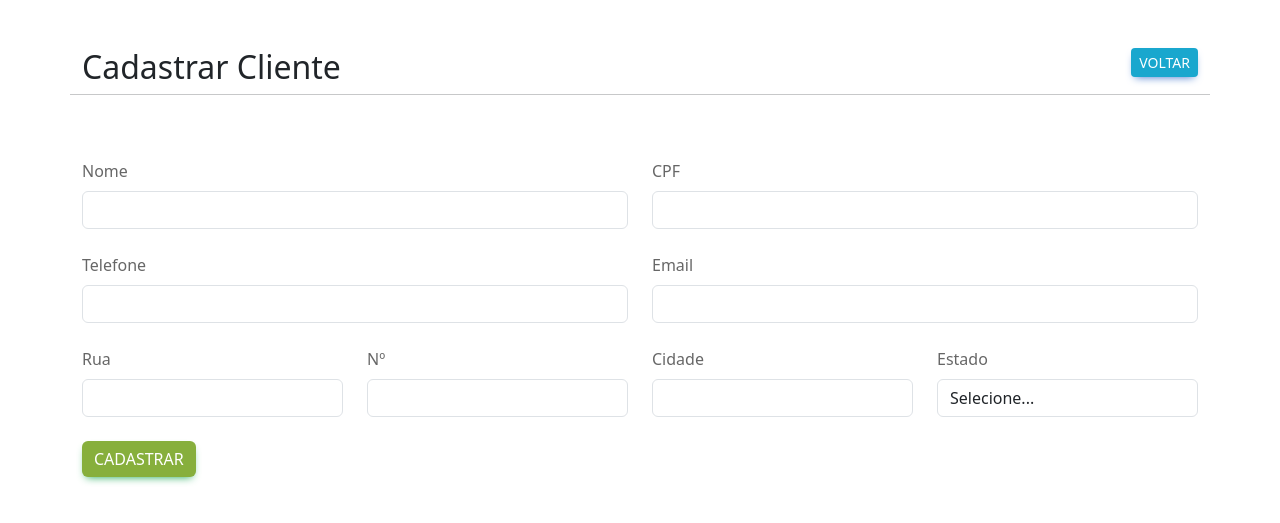
After one commit to fernandesraquel/SigConstruct, a Django app: page /cliente/cadastrar in a window 1280 px wide. The commit adds this page. Shown: the top 523 px of the page. Run offline with Django 4.2, Linux system fonts and the light colour scheme; some libraries are stand-ins or nearby versions.

Commit message:
recuperado clientes

```diff
--- a/usuarios/models.py
+++ b/usuarios/models.py
@@ -28,6 +28,9 @@ class Fornecedor(models.Model):
     cnpj = models.CharField(max_length=18, null=True, blank=True)
     email = models.EmailField(null=False, blank=False)
 
+    def __str__(self):
+        return self.nome
+
     def formatar_cnpj(self):
         cnpj_formatado = f"{self.cnpj[:2]}.{self.cnpj[2:5]}.{self.cnpj[5:8]}/{self.cnpj[8:12]}-{self.cnpj[12:]}"
         return cnpj_formatado
@@ -35,9 +38,6 @@ class Fornecedor(models.Model):
     def formatar_telefone(self):
         telefone_formatado = f"({self.telefone[:2]}) {self.telefone[2:6]}-{self.telefone[6:]}"
         return telefone_formatado
-
-    def __str__(self):
-        return self.nome
 
 class Endereco(models.Model):
     rua = models.CharField(max_length=255, null=False, blank=False)
@@ -48,6 +48,39 @@ class Endereco(models.Model):
     def __str__(self):
         return f"{self.rua}, {self.numero}, {self.cidade}/{self.estado}"
 
+    @staticmethod
+    def get_estados_brasileiros():
+        estados = [
+            ('AC', 'Acre'),
+            ('AL', 'Alagoas'),
+            ('AP', 'Amapá'),
+            ('AM', 'Amazonas'),
+            ('BA', 'Bahia'),
+            ('CE', 'Ceará'),
+            ('DF', 'Distrito Federal'),
+            ('ES', 'Espírito Santo'),
+            ('GO', 'Goiás'),
+            ('MA', 'Maranhão'),
+            ('MT', 'Mato Grosso'),
+            ('MS', 'Mato Grosso do Sul'),
+            ('MG', 'Minas Gerais'),
+            ('PA', 'Pará'),
+            ('PB', 'Paraíba'),
+            ('PR', 'Paraná'),
+            ('PE', 'Pernambuco'),
+            ('PI', 'Piauí'),
+            ('RJ', 'Rio de Janeiro'),
+            ('RN', 'Rio Grande do Norte'),
+            ('RS', 'Rio Grande do Sul'),
+            ('RO', 'Rondônia'),
+            ('RR', 'Roraima'),
+            ('SC', 'Santa Catarina'),
+            ('SP', 'São Paulo'),
+            ('SE', 'Sergipe'),
+            ('TO', 'Tocantins')
+        ]
+        return estados
+
 class Cliente(models.Model):
     nome = models.CharField(max_length=255, null=False, blank=False)
     endereco = models.ForeignKey(Endereco, on_delete=models.CASCADE)
@@ -57,3 +90,7 @@ class Cliente(models.Model):
 
     def __str__(self):
         return self.nome
+
+    def formatar_cpf(cpf):
+        cpf_formatado = f"{cpf[:3]}.{cpf[3:6]}.{cpf[6:9]}-{cpf[9:]}"
+        return cpf_formatado
--- /dev/null
+++ b/usuarios/templates/cliente/cadastro_cliente.html
@@ -0,0 +1,86 @@
+{% extends 'base.html' %}
+{% load static %}
+
+{% block header %}{% endblock header %}
+
+{% block content %}
+<div class="container mt-5">
+    <div class="row">
+        <div class="col-sm-8">
+            <h2>Cadastrar Cliente</h2>
+        </div>
+        <div class="col-sm-4 text-end">
+            <a href="{% url 'listar_clientes' %}" class="btn btn-primary btn-sm" style="background-color: #19A7CE; border:none;">Voltar</a>
+        </div><hr>
+    </div>
+    <div>
+        <form method="POST" action="{% url 'cadastrar_cliente' %}">
+            {% csrf_token %}
+
+            <div class="row mb-4 mt-5">
+                <div class="col">
+                <div class="form-group">
+                    <label class="form-label">Nome</label>
+                    <input type="text" id="form6Example1" class="form-control" name="nome"/>
+                </div>
+                </div>
+                <div class="col">
+                <div class="form-group">
+                    <label class="form-label">CPF</label>
+                    <input type="text" id="form6Example2" class="form-control" name="cpf"/>
+                </div>
+                </div>
+            </div>
+            <div class="row mb-4">
+                <div class="col">
+                <div class="form-group">
+                    <label class="form-label">Telefone</label>
+                    <input type="text" id="form6Example1" class="form-control" name="telefone"/>
+                </div>
+                </div>
+                <div class="col">
+                <div class="form-group">
+                    <label class="form-label">Email</label>
+                    <input type="text" id="form6Example2" class="form-control" name="email"/>
+                </div>
+                </div>
+            </div>
+            <div class="row mb-4">
+                <div class="col">
+                <div class="form-group">
+                    <label class="form-label">Rua</label>
+                    <input type="text" id="form6Example1" class="form-control" name="rua"/>
+                </div>
+                </div>
+                <div class="col">
+                <div class="form-group">
+                    <label class="form-label">Nº</label>
+                    <input type="text" id="form6Example2" class="form-control" name="numero"/>
+                </div>
+                </div>
+                <div class="col">
+                    <div class="form-group">
+                        <div class="form-group">
+                            <label class="form-label">Cidade</label>
+                            <input type="text" id="form6Example2" class="form-control" name="cidade"/>
+                        </div>
+                    </div>
+                </div>
+                <div class="col">
+                    <div class="form-group">
+                        <label class="form-label" for="inputState">Estado</label>
+                        <select id="inputState" class="form-control" name="estado">
+                            <option selected>Selecione...</option>
+                            {% for estado in estados %}
+                            <option value="{{ estado.0 }}">{{ estado.1 }}</option>
+                            {% endfor %}
+                        </select>
+                    </div>
+                </div>
+            </div>
+            <input type="submit" value="Cadastrar" class="btn btn-success" style="background-color: #87af3c; border:none;">
+        </form>
+    </div>
+</div>
+
+{% endblock  %}
--- a/usuarios/templates/fornecedor/deletar_fornecedor.html
+++ b/usuarios/templates/fornecedor/deletar_fornecedor.html
@@ -5,7 +5,7 @@
 
 {% block content %}
 <div class="container mt-5">
-    <h3 class="mb-3">Editar Funcionário</h3><hr>
+    <h3 class="mb-3">Excluir Fornecedor</h3><hr>
     <p class="lead mt-5">Você tem certeza que deseja excluir o Fornecedor "<b>{{ fornecedor.nome }} </b>"?</p>
     <form method="post">
         {% csrf_token %}
--- a/usuarios/templates/fornecedor/listar_fornecedores.html
+++ b/usuarios/templates/fornecedor/listar_fornecedores.html
@@ -36,7 +36,7 @@
         {% for fornecedor in fornecedores %}
         <tr>
             <th>{{ fornecedor.nome }}</th>
-            <td>{{ fornecedor.formatar_cnpj }}</td>
+            <td>{{fornecedor.formatar_cnpj }}</td>
             <td>{{ fornecedor.formatar_telefone }}</td>
             <td>{{ fornecedor.email }}</td>
             <td class="text-center">
--- a/usuarios/templates/usuarios/registros/logado.html
+++ b/usuarios/templates/usuarios/registros/logado.html
@@ -23,7 +23,7 @@
                         <a class="nav-link" href="{% url 'listar_fornecedores' %}">Fornecedores</a>
                     </li>
                     <li class="nav-item">
-                        <a class="nav-link" href="#">Clientes</a>
+                        <a class="nav-link" href="{% url 'listar_clientes' %}">Clientes</a>
                     </li>
                     <li class="nav-item">
                         <a class="nav-link" href="#">Produtos</a>
--- a/usuarios/urls.py
+++ b/usuarios/urls.py
@@ -2,7 +2,7 @@ from django.urls import path
 from .views import homepage, sobre, login_view, logado_view, logout_view, cadastro_funcionario
 from .views import cadastrar_gerente, cadastrar_vendedor, listar_funcionarios, editar_funcionario, deletar_funcionario
 from .views import cadastrar_fornecedor, listar_fornecedores, editar_fornecedor, deletar_fornecedor
-
+from .views import cadastrar_cliente, listar_clientes, editar_cliente, deletar_cliente
 
 urlpatterns = [
     path('', homepage, name='homepage'),
@@ -23,4 +23,10 @@ urlpatterns = [
     path('fornecedores/listar', listar_fornecedores, name='listar_fornecedores'),
     path('fornecedor/editar/<int:fornecedor_id>/', editar_fornecedor, name='editar_fornecedor'),
     path('fornecedor/deletar/<int:fornecedor_id>/', deletar_fornecedor, name='deletar_fornecedor'),
+
+
+    path('cliente/cadastrar', cadastrar_cliente, name='cadastrar_cliente'),
+    path('clientes/listar', listar_clientes, name='listar_clientes'),
+    path('cliente/editar/<int:cliente_id>/', editar_cliente, name='editar_cliente'),
+    path('cliente/deletar/<int:cliente_id>/', deletar_cliente, name='deletar_cliente'),
 ]
--- a/usuarios/views.py
+++ b/usuarios/views.py
@@ -1,7 +1,7 @@
 from django.contrib.auth import authenticate, login, logout
 from django.shortcuts import render, redirect
 from django.contrib.auth.hashers import make_password
-from .models import Funcionario, Usuario, Fornecedor, Cliente
+from .models import Funcionario, Usuario, Fornecedor, Cliente, Endereco
 from django.contrib import messages
 from django.http import HttpResponse
 from django.shortcuts import get_object_or_404
@@ -257,3 +257,90 @@ def deletar_fornecedor(request, fornecedor_id):
 
     context = {'fornecedor': fornecedor}
     return render(request, 'fornecedor/deletar_fornecedor.html', context)
+
+
+#======================================================================
+#  CRUD CLIENTES
+
+def cadastrar_cliente(request):
+    estados = Endereco.get_estados_brasileiros()
+
+    if request.method == 'POST':
+        nome = request.POST.get('nome')
+        cpf = request.POST.get('cpf')
+        telefone = request.POST.get('telefone')
+        email = request.POST.get('email')
+        rua = request.POST.get('rua')
+        numero = request.POST.get('numero')
+        cidade = request.POST.get('cidade')
+        estado = request.POST.get('estado')
+
+        endereco = Endereco.objects.create(rua=rua, numero=numero, cidade=cidade, estado=estado)
+
+        cliente = Cliente.objects.create(nome=nome, cpf=cpf, telefone=telefone, email=email, endereco=endereco)
+
+        return redirect('listar_clientes')
+    else:
+        return render(request, 'cliente/cadastro_cliente.html', {'estados': estados})
+
+def listar_clientes(request):
+    clientes = Cliente.objects.all()
+    return render(request, 'cliente/listar_clientes.html', {'clientes': clientes})
+
+def editar_cliente(request, cliente_id):
+    cliente = get_object_or_404(Cliente, id=cliente_id)
+
+    estados = Endereco.get_estados_brasileiros()
+
+    if request.method == 'POST':
+        nome = request.POST.get('nome')
+        cpf = request.POST.get('cpf')
+        telefone = request.POST.get('telefone')
+        email = request.POST.get('email')
+        rua = request.POST.get('rua')
+        numero = request.POST.get('numero')
+        cidade = request.POST.get('cidade')
+        estado = request.POST.get('estado')
+
+        cliente.nome = nome
+        cliente.cpf = cpf
+        cliente.telefone = telefone
+        cliente.email = email
+
+        cliente.endereco.rua = rua
+        cliente.endereco.numero = numero
+        cliente.endereco.cidade = cidade
+        cliente.endereco.estado = estado
+
+        cliente.endereco.save()
+        cliente.save()
+
+        return redirect('listar_clientes')
+    else:
+        # Preenche o formulário com os dados do cliente
+        data = {
+            'nome': cliente.nome,
+            'cpf': cliente.cpf,
+            'telefone': cliente.telefone,
+            'email': cliente.email,
+            'rua': cliente.endereco.rua,
+            'numero': cliente.endereco.numero,
+            'cidade': cliente.endereco.cidade,
+            'estado': cliente.endereco.estado
+        }
+
+    # Passar os dados do fornecedor para o template
+    context = {'form_data': data, 'estados': estados}
+    return render(request, 'cliente/editar_cliente.html', context)
+
+
+def deletar_cliente(request, cliente_id):
+    cliente = get_object_or_404(Cliente, id=cliente_id)
+
+    if request.method == 'POST':
+        cliente.endereco.delete()
+        cliente.delete()
+        return redirect('listar_clientes')
+
+    context = {'cliente': cliente}
+    return render(request, 'cliente/deletar_cliente.html', context)
```
Also changed, not shown: usuarios/templates/cliente/deletar_cliente.html (added, +17 -0 lines), usuarios/templates/cliente/editar_cliente.html (added, +85 -0 lines), usuarios/templates/cliente/listar_clientes.html (added, +56 -0 lines), usuarios/templates/fornecedor/cadastro_fornecedor.html (+11 -5 lines), usuarios/templates/fornecedor/editar_fornecedor.html (+10 -5 lines).
